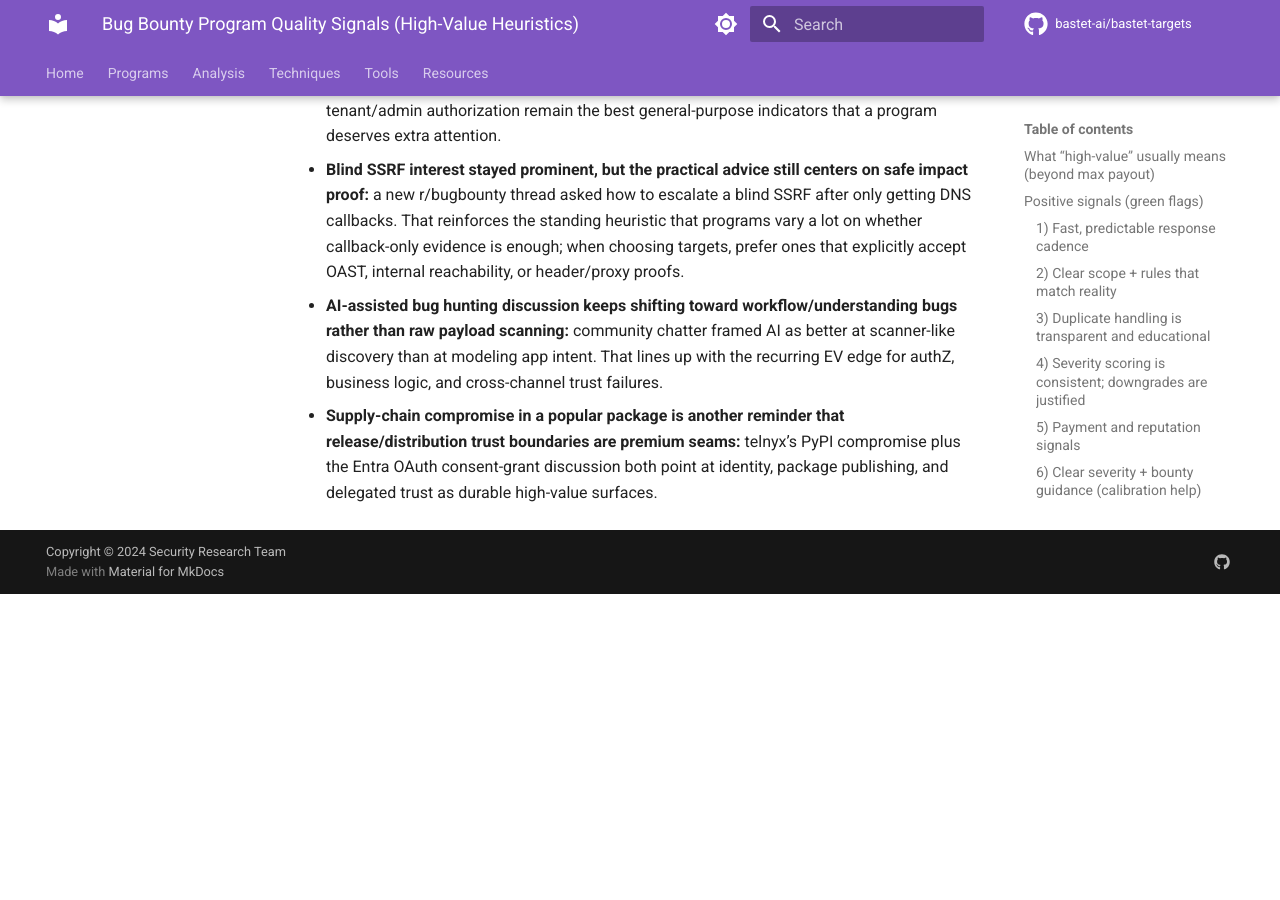
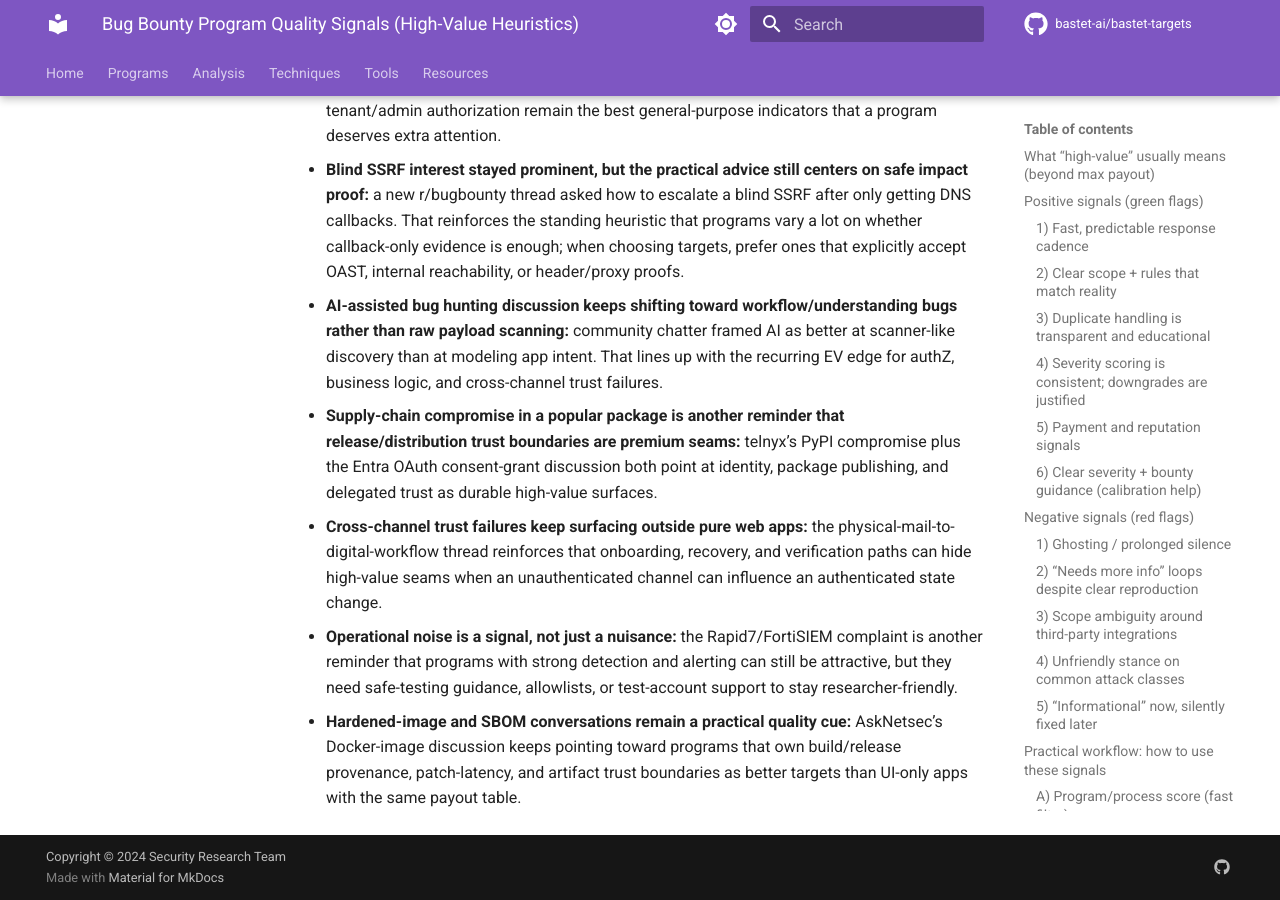
Before and after one commit to bastet-ai/bastet-targets, an MkDocs documentation site: the page built from docs/program-quality-signals.md, in a window 1280 px wide and 900 px high, scrolled down 8384 px. Built offline with MkDocs 1.6.1 and Material for MkDocs 9.7.7, drawn with Linux system fonts in a browser that asks for light colours; comment, search, counter and statistics services are not loaded; before the commit the page ends 8978 px from its top, so only the background shows below that.

Commit message:
Update program quality signals from Mar 28 scan

```diff
--- a/docs/program-quality-signals.md
+++ b/docs/program-quality-signals.md
@@ -183,3 +183,6 @@
 - **Blind SSRF interest stayed prominent, but the practical advice still centers on safe impact proof:** a new r/bugbounty thread asked how to escalate a blind SSRF after only getting DNS callbacks. That reinforces the standing heuristic that programs vary a lot on whether callback-only evidence is enough; when choosing targets, prefer ones that explicitly accept OAST, internal reachability, or header/proxy proofs.
 - **AI-assisted bug hunting discussion keeps shifting toward workflow/understanding bugs rather than raw payload scanning:** community chatter framed AI as better at scanner-like discovery than at modeling app intent. That lines up with the recurring EV edge for authZ, business logic, and cross-channel trust failures.
 - **Supply-chain compromise in a popular package is another reminder that release/distribution trust boundaries are premium seams:** telnyx’s PyPI compromise plus the Entra OAuth consent-grant discussion both point at identity, package publishing, and delegated trust as durable high-value surfaces.
+- **Cross-channel trust failures keep surfacing outside pure web apps:** the physical-mail-to-digital-workflow thread reinforces that onboarding, recovery, and verification paths can hide high-value seams when an unauthenticated channel can influence an authenticated state change.
+- **Operational noise is a signal, not just a nuisance:** the Rapid7/FortiSIEM complaint is another reminder that programs with strong detection and alerting can still be attractive, but they need safe-testing guidance, allowlists, or test-account support to stay researcher-friendly.
+- **Hardened-image and SBOM conversations remain a practical quality cue:** AskNetsec’s Docker-image discussion keeps pointing toward programs that own build/release provenance, patch-latency, and artifact trust boundaries as better targets than UI-only apps with the same payout table.
```
